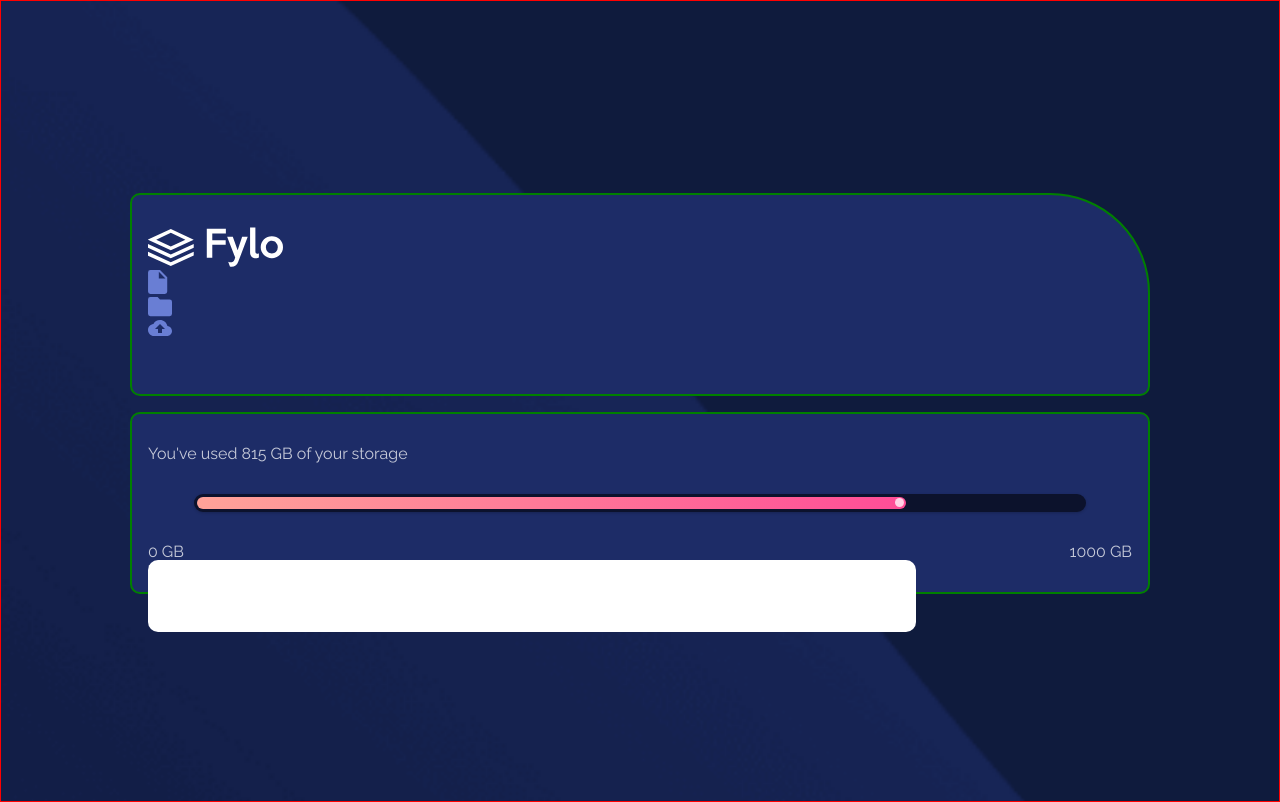
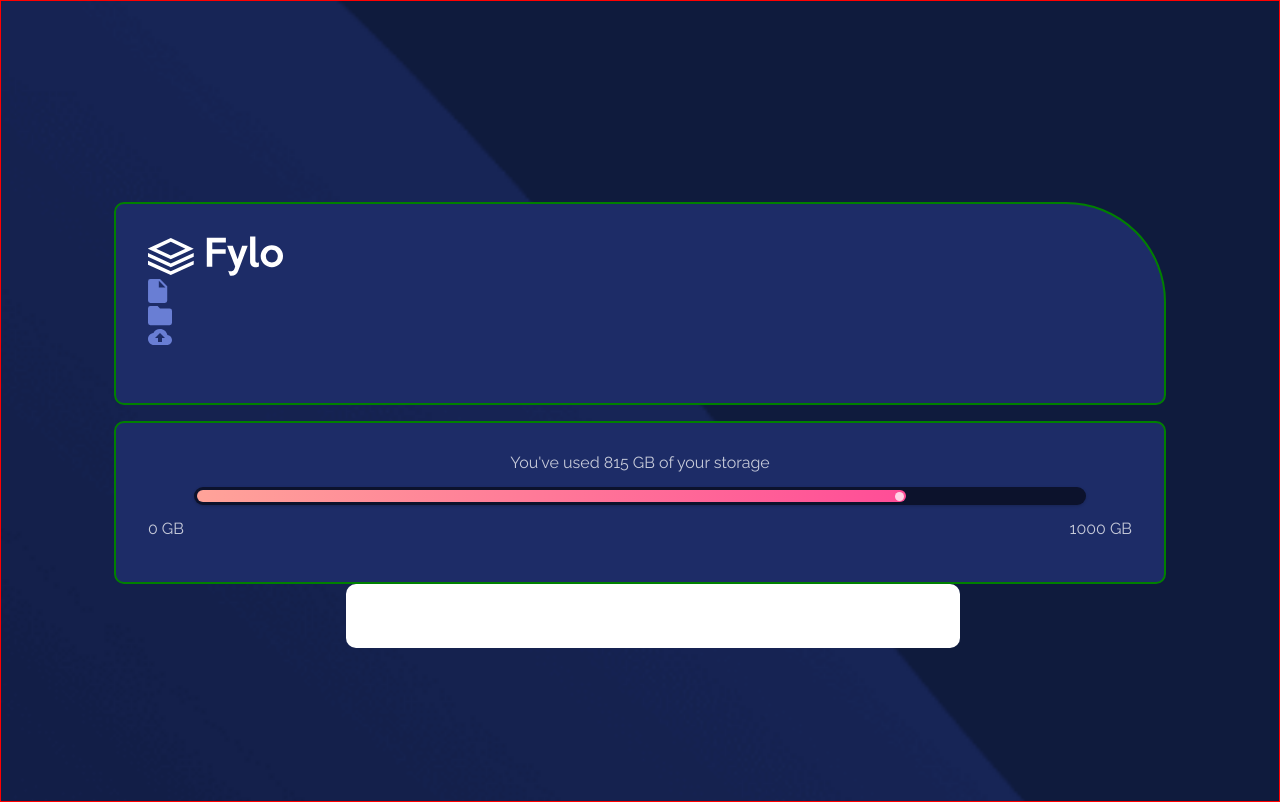
Before and after one commit to NateOs/fylo-data-storage-component, a React (Create React App) app: page / in a window 1280 px wide. Built offline with nearby package versions, Linux system fonts and the light colour scheme.

Commit message:
position settled as absolute

```diff
--- a/src/components/SpaceStat.jsx
+++ b/src/components/SpaceStat.jsx
@@ -2,7 +2,7 @@ import React from "react";
 
 export default function SpaceStat() {
   return (
-    <section className="section">
+    <section className="section section__info">
         <p className="section__desc">
           You've used <span className="storage-size">815 GB</span> of your
           storage
--- a/src/styles/App.scss
+++ b/src/styles/App.scss
@@ -23,7 +23,8 @@ body {
   background: $neutral-dark-blue;
   border-radius: 10px;
   width: 77%;
-  padding: 2em 1em;
+  min-height: 95px;
+  padding: 2em;
   margin-bottom: 1em;
   &--curved-border {
     min-height: 135px;
@@ -40,28 +41,27 @@ body {
 
 // StatsComponent
 
-// .section__info {
-//   margin: 0 auto;
-//   border: solid yellow 2px;
-//   text-align: center;
-// }
+.section__info {
+
+  text-align: center;
+}
 
 .section {
   &__storage-number {
-    height: 4.5em;
-    width: 60%;
+    height: 4em;
+    width: 48%;
     border-radius: 10px;
-    margin: 0 auto;
     background: white;
     position: absolute;
-    top: 1;
+    top: 73%;
+right: 25%;
   }
 }
 .section__progress-bar {
   background-color: $neutral-very-dark-blue;
   border-radius: 20px;
   box-shadow: 0 1px 3px rgba(0, 0, 0, 0.2);
-  margin: 2em auto;
+  margin: 1em auto;
   height: 12px;
   max-width: 90%;
   padding: 3px;
```
